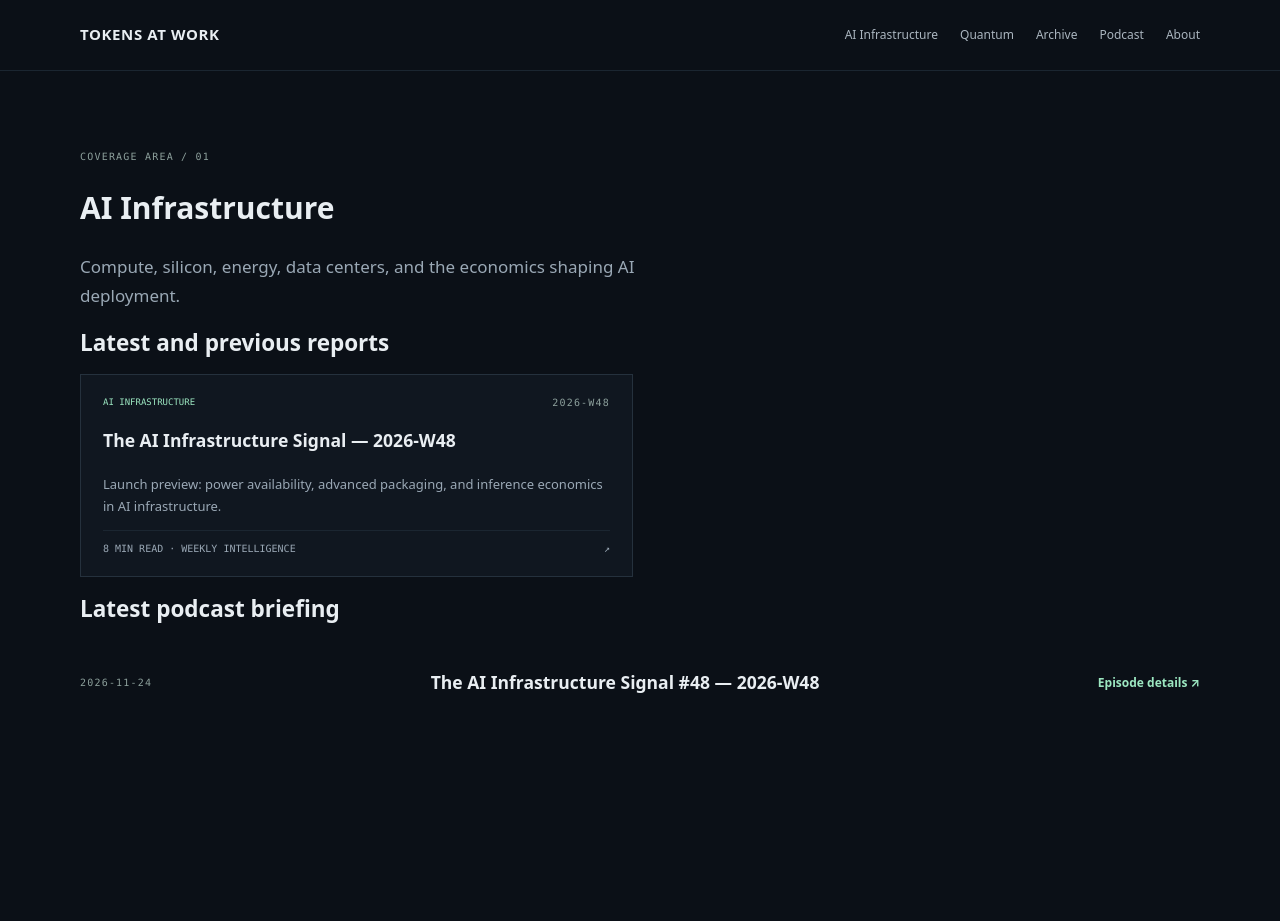
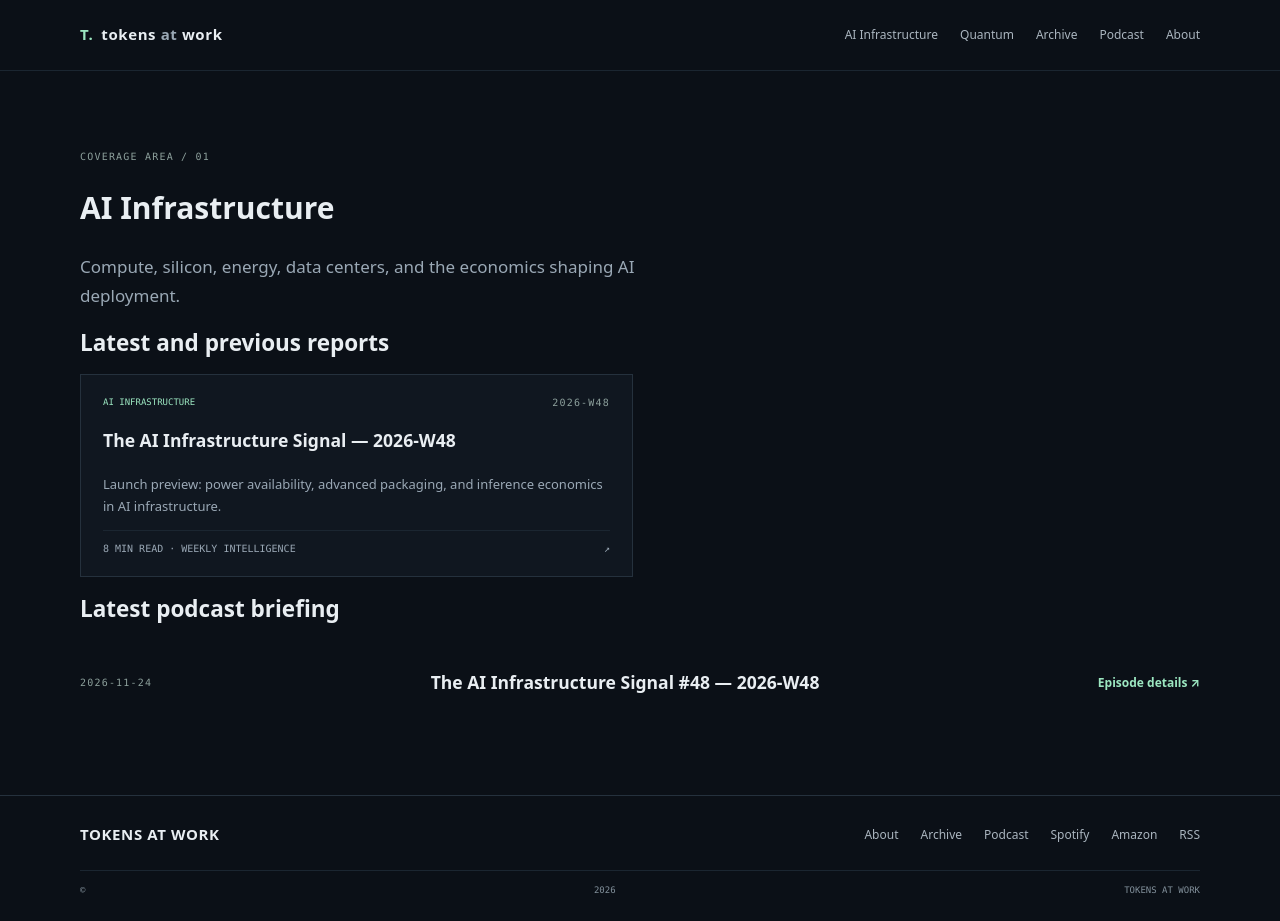
Before and after one commit to tokensatwork/tokens-at-work, a plain HTML site: page ai/index.html in a window 1280 px wide. Before the commit the page ends 800 px from the top, so only its background shows below. Drawn offline with Linux system fonts and the light colour scheme.

Commit message:
Add footers to AI and Quantum pages

```diff
--- a/ai/index.html
+++ b/ai/index.html
@@ -1,2 +1,48 @@
 <!doctype html>
-<html lang="en"><head><meta charset="utf-8"><meta name="viewport" content="width=device-width, initial-scale=1"><title>AI Infrastructure — Tokens at Work</title><link rel="stylesheet" href="../assets/css/styles.css"><script src="../assets/js/main.js" defer></script></head><body><header class="site-header"><div class="container nav-wrap"><a class="brand" href="../index.html">TOKENS AT WORK</a><nav class="primary-nav"><a href="index.html">AI Infrastructure</a><a href="../quantum/index.html">Quantum</a><a href="../archive/index.html">Archive</a><a href="../podcast/index.html">Podcast</a><a href="../about/index.html">About</a></nav></div></header><main class="container section"><p class="eyebrow">COVERAGE AREA / 01</p><h1>AI Infrastructure</h1><p class="hero-lede">Compute, silicon, energy, data centers, and the economics shaping AI deployment.</p><h2>Latest and previous reports</h2><div data-topic-reports="ai"><p>Loading reports…</p></div><h2>Latest podcast briefing</h2><div data-topic-episode="ai"><p>Briefing details will appear here.</p></div></main></body></html>
+<html lang="en">
+<head>
+  <meta charset="utf-8">
+  <meta name="viewport" content="width=device-width, initial-scale=1">
+  <title>AI Infrastructure — Tokens at Work</title>
+  <link rel="stylesheet" href="../assets/css/styles.css">
+  <script src="../assets/js/main.js" defer></script>
+</head>
+<body>
+  <a class="skip-link" href="#main">Skip to content</a>
+  <header class="site-header">
+    <div class="container nav-wrap">
+      <a class="brand" href="../index.html"><span class="brand-mark">T.</span><span>tokens <span class="brand-at">at</span> work</span></a>
+      <nav class="primary-nav" id="primary-nav">
+        <a href="index.html">AI Infrastructure</a>
+        <a href="../quantum/index.html">Quantum</a>
+        <a href="../archive/index.html">Archive</a>
+        <a href="../podcast/index.html">Podcast</a>
+        <a href="../about/index.html">About</a>
+      </nav>
+    </div>
+  </header>
+  <main id="main" class="container section">
+    <p class="eyebrow">COVERAGE AREA / 01</p>
+    <h1>AI Infrastructure</h1>
+    <p class="hero-lede">Compute, silicon, energy, data centers, and the economics shaping AI deployment.</p>
+    <h2>Latest and previous reports</h2>
+    <div data-topic-reports="ai"><p>Loading reports…</p></div>
+    <h2>Latest podcast briefing</h2>
+    <div data-topic-episode="ai"><p>Briefing details will appear here.</p></div>
+  </main>
+  <footer class="site-footer">
+    <div class="container footer-main">
+      <a class="brand" href="../index.html">TOKENS AT WORK</a>
+      <div class="footer-links">
+        <a href="../about/index.html">About</a>
+        <a href="../archive/index.html">Archive</a>
+        <a href="../podcast/index.html">Podcast</a>
+        <a href="https://open.spotify.com/show/3bOcmE7u4HKrQO4NXwn1r5" target="_blank" rel="noopener">Spotify</a>
+        <a href="https://music.amazon.com/podcasts/a71db7b2-f0c7-4c31-a400-b7e5cb474611/tokens-at-work" target="_blank" rel="noopener">Amazon</a>
+        <a href="https://media.rss.com/tokens-at-work/feed.xml" target="_blank" rel="noopener">RSS</a>
+      </div>
+    </div>
+    <div class="container footer-bottom">© <span data-year>2026</span> TOKENS AT WORK</div>
+  </footer>
+</body>
+</html>
```
Also changed, not shown: about/index.html (+1 -1 lines), index.html (+1 -1 lines), podcast/index.html (+1 -1 lines), quantum/index.html (+47 -1 lines).
